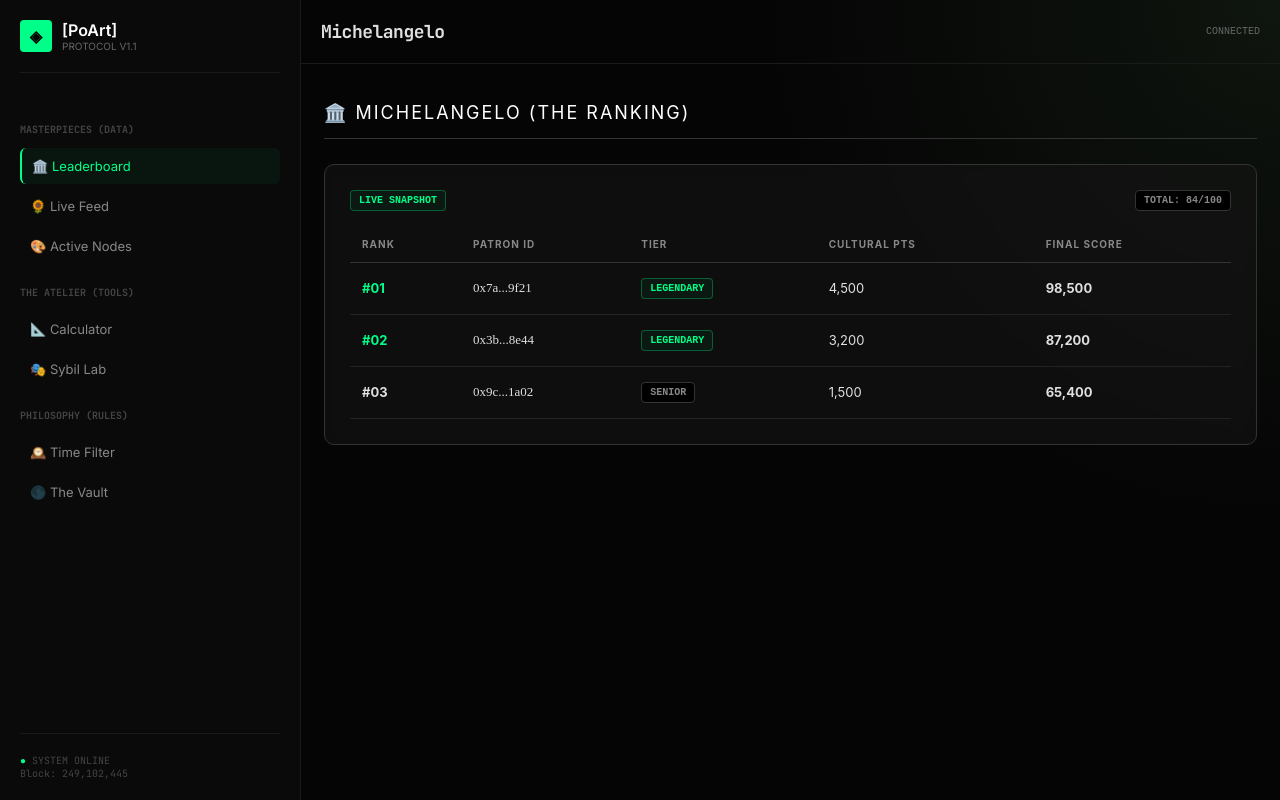
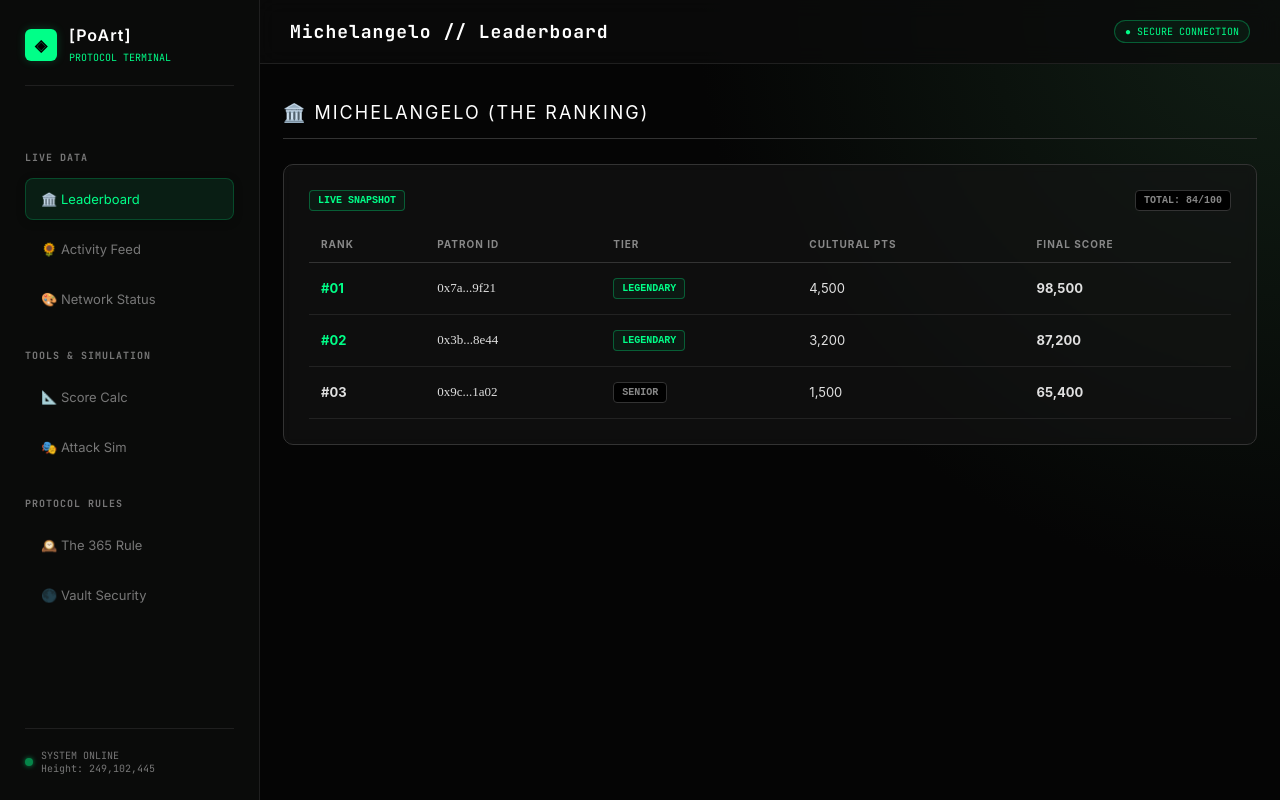
Before and after one commit to galeri-coder/ilhanart-protocol, a website: page [PoArt]/index.html in a window 1280 px wide. Drawn offline with Linux system fonts and the light colour scheme.

Commit message:
Update index.html
Signed-off-by: galeri-coder <250358187+galeri-coder@users.noreply.github.com>

```diff
--- a/[PoArt]/index.html
+++ b/[PoArt]/index.html
@@ -3,55 +3,132 @@
 <head>
     <meta charset="UTF-8">
     <meta name="viewport" content="width=device-width, initial-scale=1.0">
-    <title>İlhanArt | [PoArt]</title>
+    <title>İlhanArt | [PoArt] Terminal</title>
     <link href="https://fonts.googleapis.com/css2?family=Inter:wght@300;400;600&family=JetBrains+Mono:wght@400;700&display=swap" rel="stylesheet">
     <style>
-        :root { --bg-dark: #050505; --panel: #0a0a0a; --border: #1a1a1a; --accent: #00ff88; --text: #e0e0e0; --font-main: 'Inter', sans-serif; --font-mono: 'JetBrains Mono', monospace; }
-        body { background: var(--bg-dark); color: var(--text); font-family: var(--font-main); margin:0; padding:0; display:flex; height:100vh; overflow:hidden; }
-        .sidebar { width:260px; background:var(--panel); border-right:1px solid var(--border); padding:20px; display:flex; flex-direction:column; overflow-y:auto; }
-        .brand { display:flex; align-items:center; gap:10px; margin-bottom:30px; border-bottom:1px solid var(--border); padding-bottom:20px; }
-        .logo { width:32px; height:32px; background:var(--accent); color:#000; display:grid; place-items:center; font-weight:bold; border-radius:4px; }
-        .menu-title { font-size:10px; font-family:var(--font-mono); color:#444; margin:20px 0 10px; text-transform:uppercase; font-weight:bold; }
-        .nav-btn { background: none; border: none; width: 100%; text-align: left; padding: 10px; margin: 2px 0; border-radius: 6px; color: #888; cursor: pointer; font-size: 13px; font-family: var(--font-main); transition: 0.2s; display: flex; align-items: center; gap: 8px; }
-        .nav-btn:hover, .nav-btn.active { background: rgba(0,255,136,0.05); color: var(--accent); }
-        .nav-btn.active { border-left: 2px solid var(--accent); }
-        .main { flex:1; display: flex; flex-direction: column; background: radial-gradient(circle at top right, #0f150f 0%, #050505 40%); }
-        .top-bar { padding: 20px; border-bottom: 1px solid var(--border); display: flex; justify-content: space-between; align-items: center; }
-        h1 { font-size: 18px; margin: 0; font-weight: 600; font-family: var(--font-mono); letter-spacing: -0.5px; }
+        :root {
+            --bg-app: #050505; /* En koyu arka plan */
+            --bg-sidebar: #0a0b0a; /* Menü arka planı (hafif gri tonlu siyah) */
+            --bg-main-gradient: radial-gradient(circle at top right, #111f15 0%, #050505 45%); /* Zenginlik katan yeşilimsi degrade */
+            --border-color: #1f1f1f;
+            --accent: #00ff88;
+            --text-primary: #e0e0e0;
+            --text-muted: #777;
+            --font-main: 'Inter', sans-serif;
+            --font-mono: 'JetBrains Mono', monospace;
+        }
+
+        * { margin: 0; padding: 0; box-sizing: border-box; }
+
+        body {
+            background: var(--bg-app);
+            color: var(--text-primary);
+            font-family: var(--font-main);
+            height: 100vh;
+            display: flex;
+            overflow: hidden;
+        }
+
+        /* --- SIDEBAR (MENÜ) --- */
+        .sidebar {
+            width: 260px;
+            background: var(--bg-sidebar);
+            border-right: 1px solid var(--border-color);
+            padding: 25px;
+            display: flex;
+            flex-direction: column;
+            flex-shrink: 0; /* Menünün daralmasını engeller */
+        }
+
+        .brand { display: flex; align-items: center; gap: 12px; margin-bottom: 40px; padding-bottom: 20px; border-bottom: 1px solid var(--border-color); }
+        .logo { width: 32px; height: 32px; background: var(--accent); color: #000; display: grid; place-items: center; font-weight: 700; border-radius: 6px; box-shadow: 0 0 10px rgba(0,255,136,0.2); }
+        .brand-text h1 { font-size: 16px; font-weight: 700; color: #fff; letter-spacing: 1px; }
+        .brand-text span { font-size: 10px; color: var(--accent); font-family: var(--font-mono); }
+
+        .menu-title { font-size: 10px; font-family: var(--font-mono); color: var(--text-muted); margin: 25px 0 10px; text-transform: uppercase; font-weight: 700; letter-spacing: 1px; }
+
+        .nav-btn {
+            background: transparent; border: none; width: 100%; text-align: left;
+            padding: 12px 15px; margin: 4px 0; border-radius: 8px;
+            color: var(--text-muted); cursor: pointer; font-size: 13px; font-weight: 500;
+            font-family: var(--font-main); transition: all 0.2s ease;
+            display: flex; align-items: center; gap: 10px; border: 1px solid transparent;
+        }
+        .nav-btn:hover { background: rgba(255,255,255,0.03); color: #fff; }
+        .nav-btn.active {
+            background: rgba(0,255,136,0.08);
+            color: var(--accent);
+            border-color: rgba(0,255,136,0.2);
+            box-shadow: 0 2px 10px rgba(0,0,0,0.2);
+        }
+
+        .footer-info { margin-top: auto; font-size: 10px; color: var(--text-muted); font-family: var(--font-mono); padding-top: 20px; border-top: 1px solid var(--border-color); display: flex; align-items: center; gap: 8px; }
+        .status-led { width: 8px; height: 8px; background: var(--accent); border-radius: 50%; box-shadow: 0 0 5px var(--accent); animation: pulse 2s infinite; }
+        @keyframes pulse { 0%{opacity:1} 50%{opacity:0.5} 100%{opacity:1} }
+
+        /* --- MAIN AREA --- */
+        .main {
+            flex: 1;
+            display: flex;
+            flex-direction: column;
+            background: var(--bg-main-gradient); /* Zengin arka plan */
+            position: relative;
+        }
+
+        .top-bar {
+            padding: 20px 30px;
+            border-bottom: 1px solid var(--border-color);
+            display: flex; justify-content: space-between; align-items: center;
+            background: rgba(10, 11, 10, 0.8); backdrop-filter: blur(10px);
+        }
+        h2#page-title { font-size: 18px; margin: 0; font-weight: 600; font-family: var(--font-mono); letter-spacing: 1px; color: #fff; }
+        .connection-status { font-size: 10px; color: var(--accent); font-family: var(--font-mono); border: 1px solid rgba(0,255,136,0.3); padding: 4px 10px; border-radius: 20px; background: rgba(0,255,136,0.05); }
+
         .content-frame { flex: 1; border: none; width: 100%; height: 100%; background: transparent; }
-        .footer-info { margin-top: auto; font-size: 10px; color: #444; font-family: var(--font-mono); padding-top: 20px; border-top: 1px solid var(--border); }
     </style>
 </head>
 <body>
     <div class="sidebar">
-        <div class="brand"><div class="logo">◈</div><div><div style="font-weight:700; color:#fff">[PoArt]</div><div style="font-size:10px; color:#666">PROTOCOL V1.1</div></div></div>
+        <div class="brand">
+            <div class="logo">◈</div>
+            <div class="brand-text">
+                <h1>[PoArt]</h1>
+                <span>PROTOCOL TERMINAL</span>
+            </div>
+        </div>
 
-        <div class="menu-title">Masterpieces (Data)</div>
-        <button class="nav-btn active" onclick="loadPage('modules/michelangelo.html', 'Michelangelo')">🏛️ Leaderboard</button>
-        <button class="nav-btn" onclick="loadPage('modules/vangogh.html', 'Van Gogh')">🌻 Live Feed</button>
-        <button class="nav-btn" onclick="loadPage('modules/pollock.html', 'Jackson Pollock')">🎨 Active Nodes</button>
+        <div class="menu-title">Live Data</div>
+        <button class="nav-btn active" onclick="loadPage('modules/michelangelo.html', 'Michelangelo // Leaderboard')">🏛️ Leaderboard</button>
+        <button class="nav-btn" onclick="loadPage('modules/vangogh.html', 'Van Gogh // Live Feed')">🌻 Activity Feed</button>
+        <button class="nav-btn" onclick="loadPage('modules/pollock.html', 'Jackson Pollock // Active Nodes')">🎨 Network Status</button>
 
-        <div class="menu-title">The Atelier (Tools)</div>
-        <button class="nav-btn" onclick="loadPage('modules/davinci.html', 'Da Vinci')">📐 Calculator</button>
-        <button class="nav-btn" onclick="loadPage('modules/picasso.html', 'Picasso')">🎭 Sybil Lab</button>
+        <div class="menu-title">Tools & Simulation</div>
+        <button class="nav-btn" onclick="loadPage('modules/davinci.html', 'Da Vinci // Calculator')">📐 Score Calc</button>
+        <button class="nav-btn" onclick="loadPage('modules/picasso.html', 'Picasso // Sybil Lab')">🎭 Attack Sim</button>
 
-        <div class="menu-title">Philosophy (Rules)</div>
-        <button class="nav-btn" onclick="loadPage('modules/dali.html', 'Dali')">🕰️ Time Filter</button>
-        <button class="nav-btn" onclick="loadPage('modules/rembrandt.html', 'Rembrandt')">🌑 The Vault</button>
+        <div class="menu-title">Protocol Rules</div>
+        <button class="nav-btn" onclick="loadPage('modules/dali.html', 'Dali // Time Filter')">🕰️ The 365 Rule</button>
+        <button class="nav-btn" onclick="loadPage('modules/rembrandt.html', 'Rembrandt // The Vault')">🌑 Vault Security</button>
 
-        <div class="footer-info"><span style="color:#00ff88">●</span> SYSTEM ONLINE<br>Block: 249,102,445</div>
+        <div class="footer-info">
+            <div class="status-led"></div>
+            <div>SYSTEM ONLINE <br> Height: 249,102,445</div>
+        </div>
     </div>
 
     <div class="main">
-        <div class="top-bar"><h1 id="page-title">Michelangelo</h1><div style="font-size:10px; color:#666; font-family:monospace;">CONNECTED</div></div>
+        <div class="top-bar">
+            <h2 id="page-title">Michelangelo // Leaderboard</h2>
+            <div class="connection-status">● SECURE CONNECTION</div>
+        </div>
         <iframe id="app-frame" class="content-frame" src="modules/michelangelo.html"></iframe>
     </div>
 
     <script>
-        function loadPage(u,t){
-            document.getElementById('app-frame').src=u;
-            document.getElementById('page-title').innerText=t;
-            document.querySelectorAll('.nav-btn').forEach(b=>b.classList.remove('active'));
+        function loadPage(url, title) {
+            document.getElementById('app-frame').src = url;
+            document.getElementById('page-title').innerText = title;
+            document.querySelectorAll('.nav-btn').forEach(b => b.classList.remove('active'));
             event.currentTarget.classList.add('active');
         }
     </script>
```
